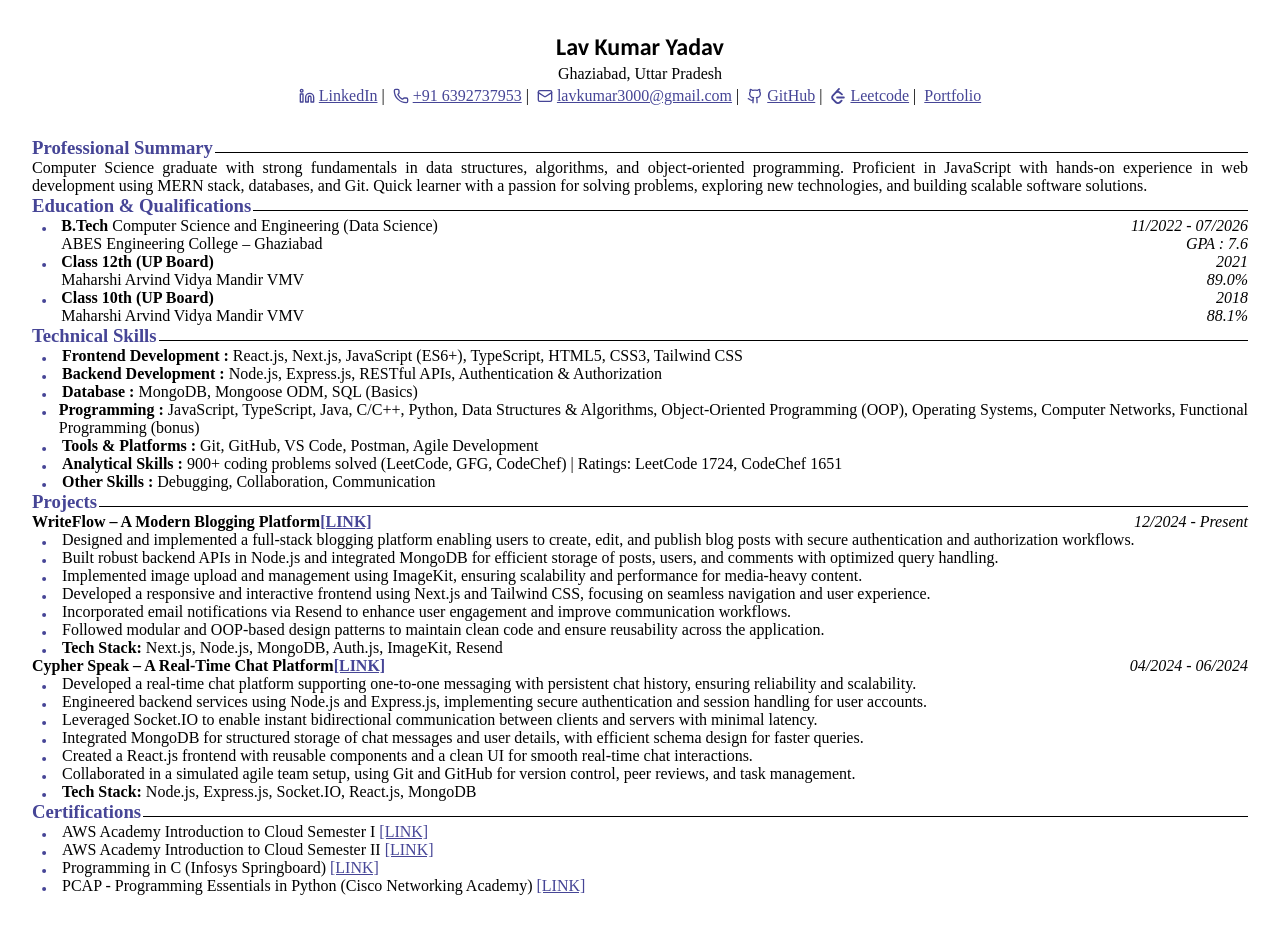
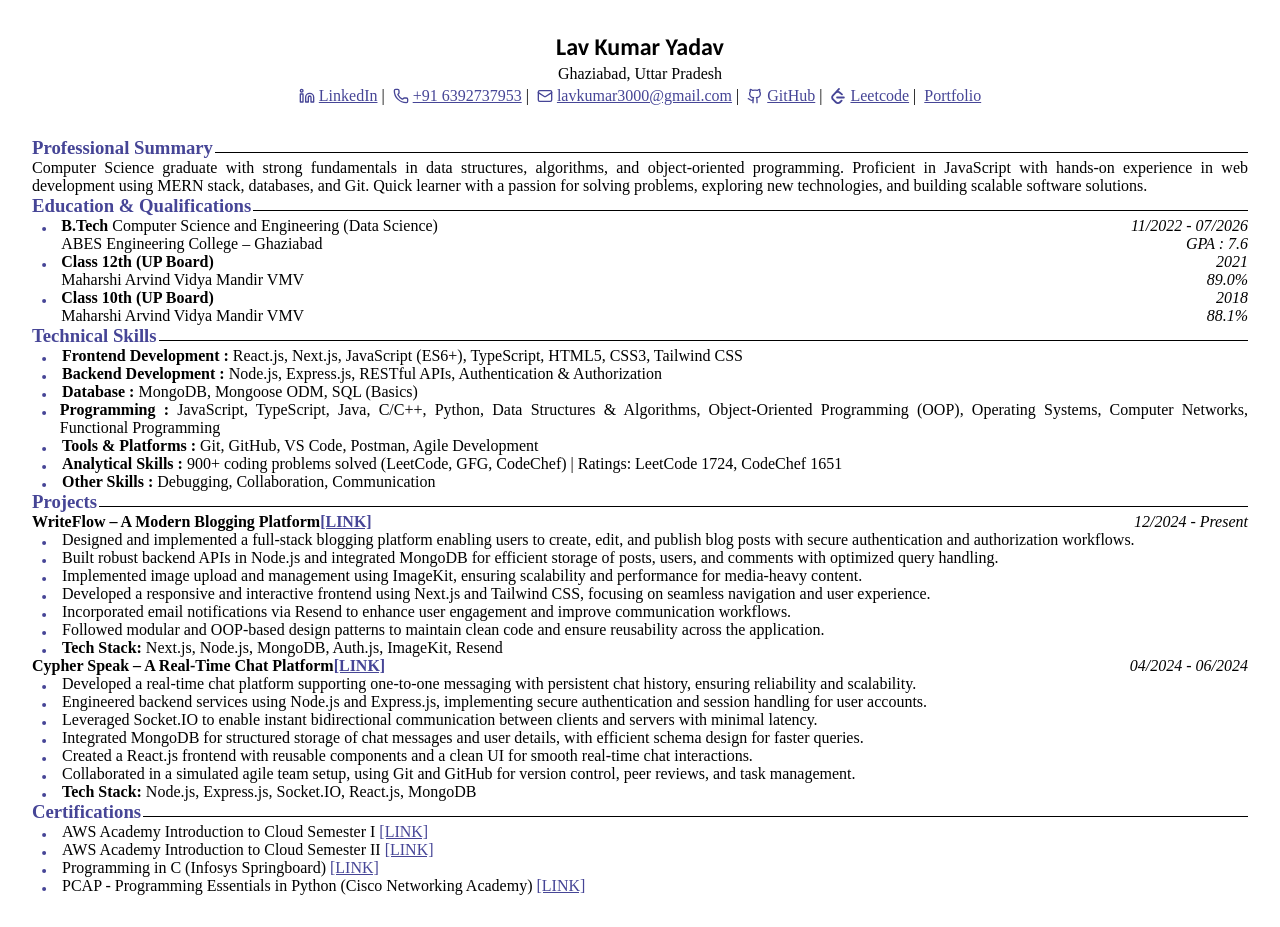
Before and after one commit to lav5588/resume, a React (Vite) app: page / in a window 1280 px wide. Built offline with nearby package versions, Linux system fonts and the light colour scheme.

Commit message:
resume for hashedin remove discrepency

```diff
--- a/src/constant/data.tsx
+++ b/src/constant/data.tsx
@@ -111,7 +111,7 @@ export const data: DATA = {
         },
         {
             title: "Programming",
-            skills: "JavaScript, TypeScript, Java, C/C++, Python, Data Structures & Algorithms, Object-Oriented Programming (OOP), Operating Systems, Computer Networks, Functional Programming (bonus)"
+            skills: "JavaScript, TypeScript, Java, C/C++, Python, Data Structures & Algorithms, Object-Oriented Programming (OOP), Operating Systems, Computer Networks, Functional Programming"
         },
         {
             title: "Tools & Platforms",
```
